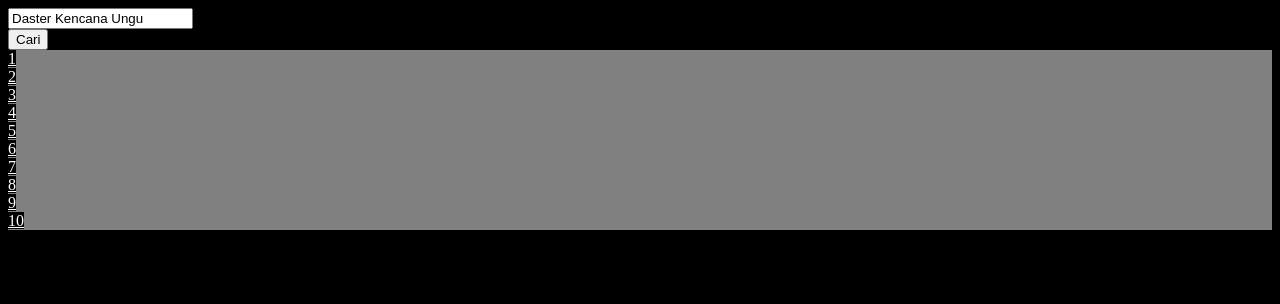
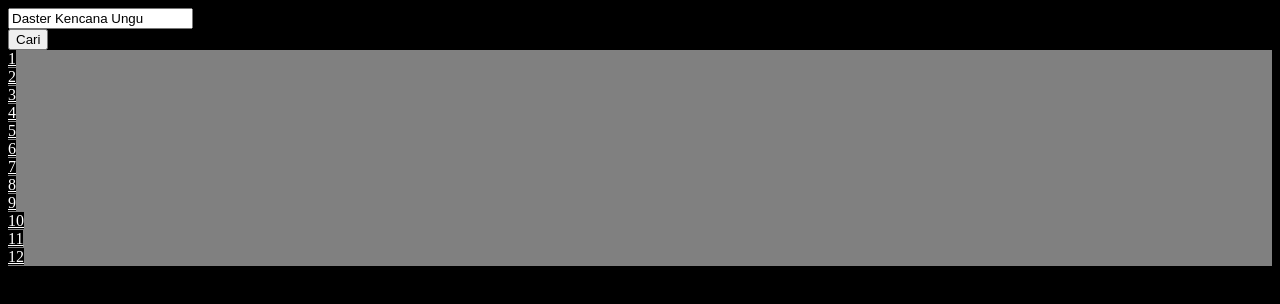
Before and after one commit to Arza-3d/html-multisearch_in_marketplace, a plain HTML site: page index.html in a window 1280 px wide. Both pictures are taken after a click on the button "Cari". Drawn offline with nearby package versions, Linux system fonts and the light colour scheme.

Commit message:
tambah kaskus

```diff
--- a/index.html
+++ b/index.html
@@ -42,6 +42,8 @@
           , "https://www.bukalapak.com/products?from=omnisearch&from_keyword_history=false&search%5Bkeywords%5D=" + searchQuery
           , "https://www.jd.id/search?keywords=" + searchQuery
           , "https://www.lazada.co.id/catalog/?q=" + searchQuery
+          , "https://www.blibli.com/jual/" + searchQuery
+          , "https://www.kaskus.co.id/search/fjb?q=daster+kencana+ungu" + searchQuery
           , "https://www.olx.co.id/items/q-" + searchQuery.replace(" ", "-")
           , "https://www.bhinneka.com/jual?cari=" + searchQuery.replace(" ", "+")
         ];
```
